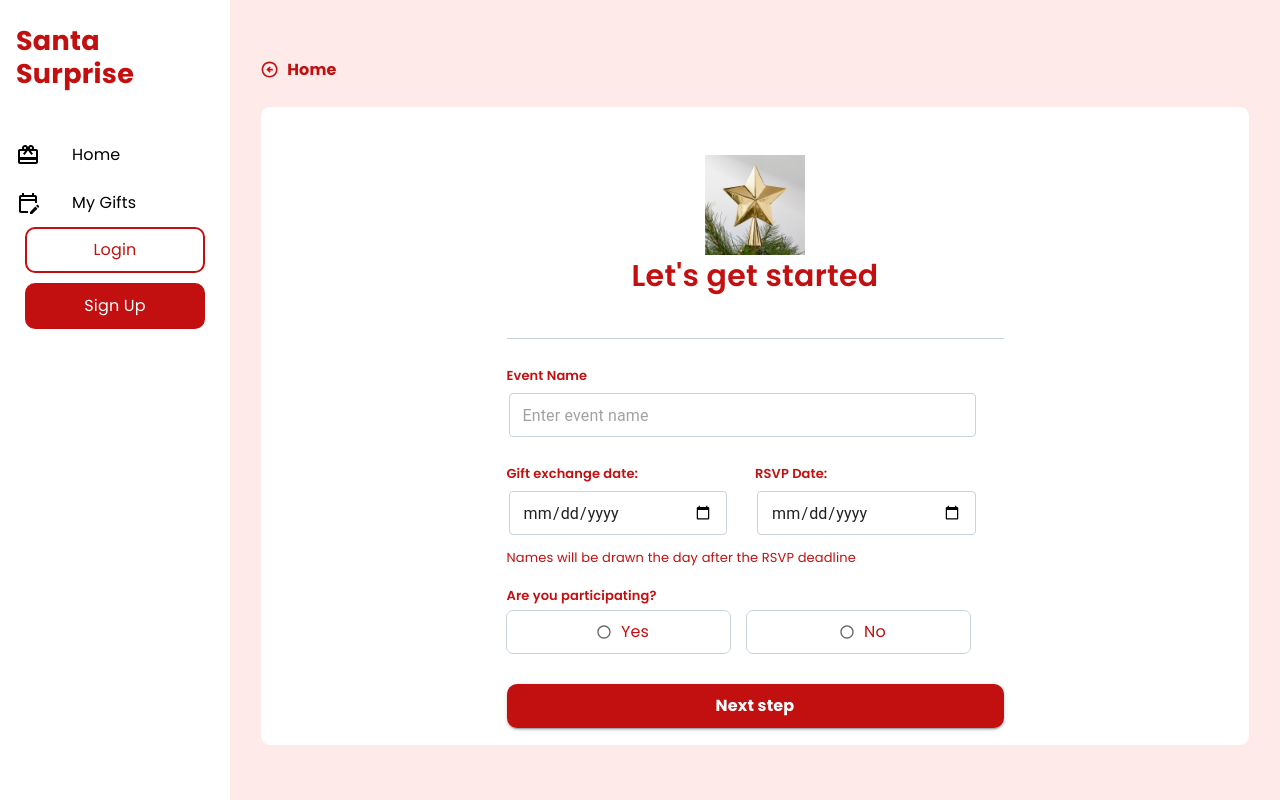
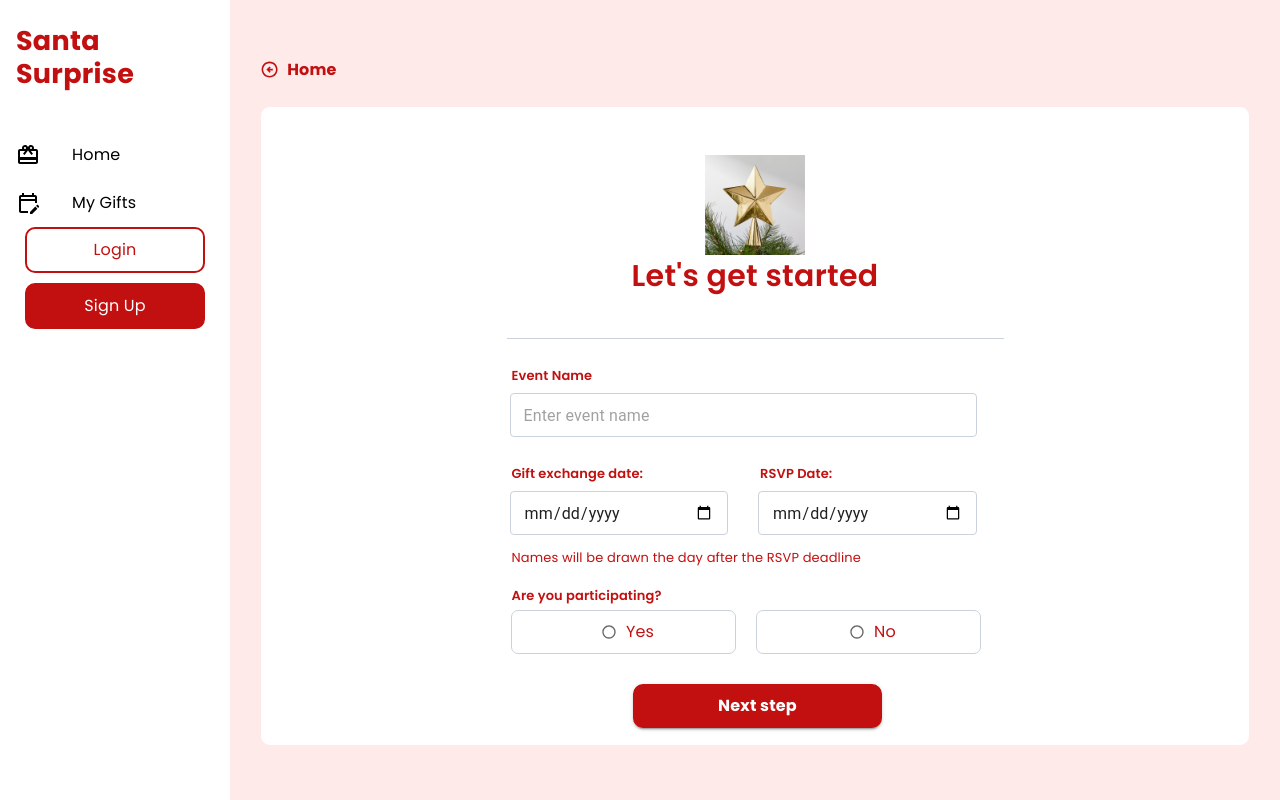
Before and after one commit to FatimaMary/giftlist, a React (Create React App) app in the folder client/: page /eventcreate in a window 1280 px wide. Shown: the top 800 px of the page. Built offline with nearby package versions, Linux system fonts and the light colour scheme; no server answers; the HTML template or start-up script is replaced by a standard one.

Commit message:
Update index.jsx
Form Margins Corrected

```diff
--- a/client/src/scenes/eventcreation/index.jsx
+++ b/client/src/scenes/eventcreation/index.jsx
@@ -215,6 +215,7 @@ function EventCreation() {
                   lineHeight: "18px",
                   color: "#C21010",
                   wordBreak: "break-all",
+                  marginLeft: "5px",
                 }}
               >
                 Event Name
@@ -234,7 +235,7 @@ function EventCreation() {
                     "& .MuiOutlinedInput-root": {
                       height: "44px",
                     },
-                    marginLeft: "-13px",
+                    marginLeft: "-12px",
                   }}
                   type="text"
                   value={eventName}
@@ -267,6 +268,7 @@ function EventCreation() {
                       lineHeight: "18px",
                       color: "#C21010",
                       wordBreak: "break-all",
+                      marginLeft: "5px",
                     }}
                   >
                     Gift exchange date:
@@ -286,7 +288,7 @@ function EventCreation() {
                         "& .MuiOutlinedInput-root": {
                           height: "44px",
                         },
-                        marginLeft: "-13px",
+                        marginLeft: "-12px",
                       }}
                       value={giftExchangeDate}
                       onChange={(e) => setGiftExchangeDate(e.target.value)}
@@ -306,7 +308,7 @@ function EventCreation() {
                       fontSize: "13px",
                       lineHeight: "18px",
                       color: "#C21010",
-                      // marginBottom: '5px',
+                      marginLeft: "5px",
                       wordBreak: "break-all",
                     }}
                   >
@@ -327,7 +329,7 @@ function EventCreation() {
                         "& .MuiOutlinedInput-root": {
                           height: "44px",
                         },
-                        marginLeft: "-13px",
+                        marginLeft: "-12px",
                       }}
                       value={rsvpDate}
                       onChange={(e) => setRsvpDate(e.target.value)}
@@ -343,9 +345,8 @@ function EventCreation() {
                     fontSize: "13px",
                     lineHeight: "18px",
                     color: "#5e6577",
-                    marginBottom: 0,
-                    marginTop: "6px",
                     color: "#C21010",
+                    margin: "6px 0px 0px 5px",
                   }}
                 >
                   Names will be drawn the day after the RSVP deadline
@@ -368,6 +369,7 @@ function EventCreation() {
                     color: "#C21010",
                     marginBottom: "5px",
                     wordBreak: "break-all",
+                    marginLeft: "5px",
                   }}
                 >
                   Are you participating?
@@ -378,7 +380,7 @@ function EventCreation() {
                     width: "100%",
                     gap: "10px",
                     marginLeft: "10px",
-                    flexDirection: isSmallScreen ? "column" : "row",
+                    // flexDirection: isSmallScreen ? "column" : "row",
                     alignItems: isSmallScreen ? "center" : "initial",
                   }}
                   row
@@ -397,7 +399,7 @@ function EventCreation() {
                     }
                     label="Yes"
                     sx={{
-                      width: "225px",
+                      width: isSmallScreen ? "155px" : "225px",
                       border: "1px solid #cad3dd",
                       borderRadius: "7px",
                       fontSize: "0.8rem",
@@ -405,6 +407,7 @@ function EventCreation() {
                       display: "flex",
                       alignItems: "center",
                       justifyContent: "center",
+                      marginLeft: "-6px",
                     }}
                   />
                   <FormControlLabel
@@ -417,7 +420,7 @@ function EventCreation() {
                     }
                     label="No"
                     sx={{
-                      width: "225px",
+                      width: isSmallScreen ? "155px" : "225px",
                       border: "1px solid #cad3dd",
                       borderRadius: "7px",
                       textAlign: "center",
@@ -426,19 +429,26 @@ function EventCreation() {
                       display: "flex",
                       alignItems: "center",
                       justifyContent: "center",
+                      marginLeft: "-6px",
                     }}
                   />
                 </RadioGroup>
               </FormControl>
             </Box>
-            <Box>
+            <Box
+              sx={{
+                display: "flex",
+                alignItems: "center",
+                justifyContent: "center",
+              }}
+            >
               <Button
                 onClick={moveToNextStep}
                 variant="contained"
                 sx={{
                   border: "2px solid #C21010",
                   borderRadius: "10px",
-                  width: "100%",
+                  width: isSmallScreen ? "45%" : "50%",
                   fontSize: "1rem",
                   color: "#FFF",
                   background: "#C21010",
@@ -450,6 +460,7 @@ function EventCreation() {
                     border: "1px solid #C21010",
                   },
                   marginTop: "10px",
+                  marginLeft: "5px",
                 }}
               >
                 Next step
```
